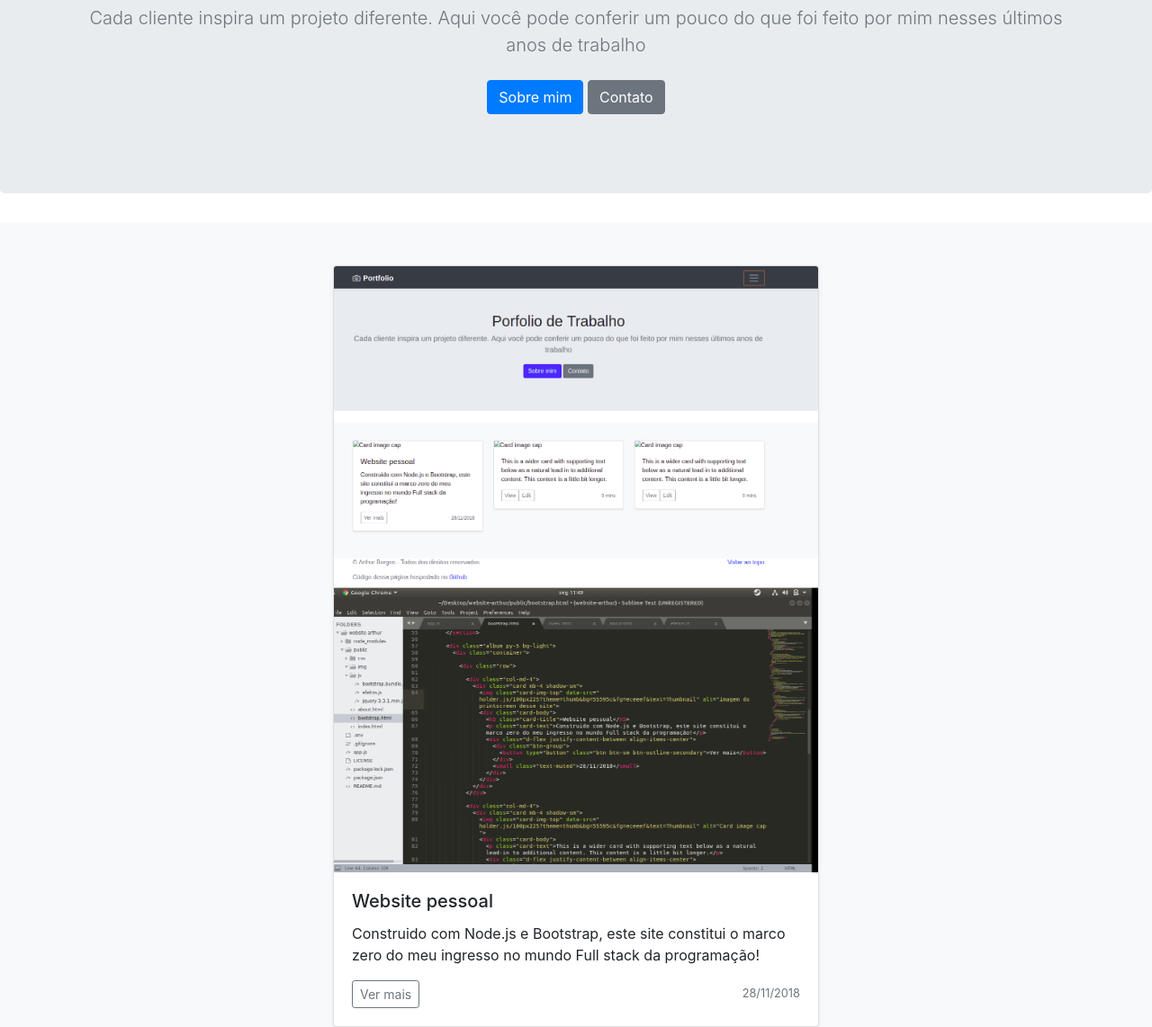
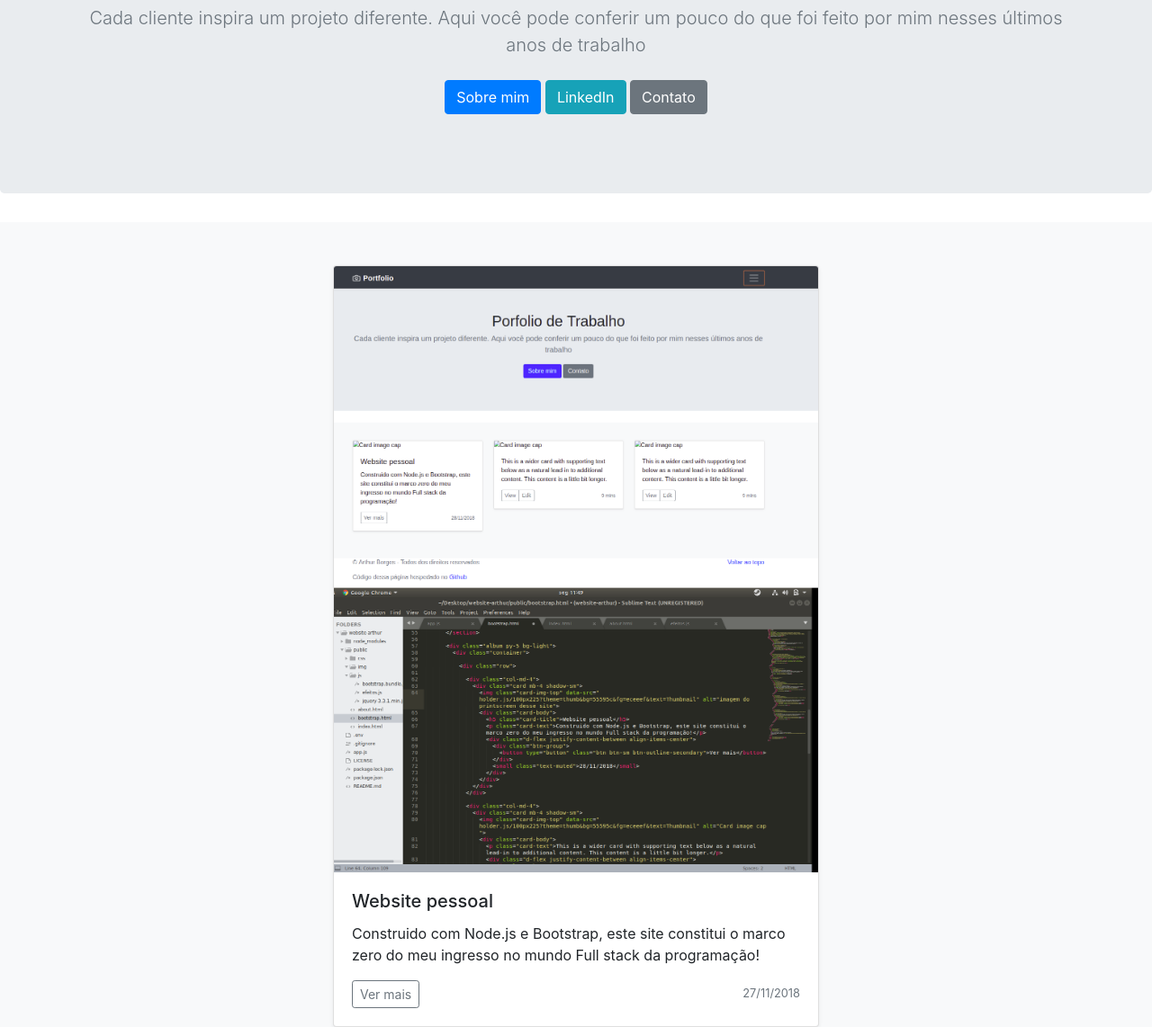
Before and after one commit to arthurborgesdev/website-arthur, a website: page public/index.html in a window 1280 px wide. Shown: the part 181-1323 px from the top of the page at 90% size. Drawn offline with Linux system fonts and the light colour scheme.

Commit message:
Added linkedin button

```diff
--- a/public/index.html
+++ b/public/index.html
@@ -49,7 +49,9 @@
           <p class="lead text-muted">Cada cliente inspira um projeto diferente. Aqui você pode conferir um pouco do que foi feito por mim nesses últimos anos de trabalho</p>
           <p>
             <a href="/about.html" class="btn btn-primary my-2">Sobre mim</a>
+            <a href="https://www.linkedin.com/in/arthurmoises" class="btn btn-info my-2">LinkedIn</a>
             <a href="/contact.html" class="btn btn-secondary my-2">Contato</a>
+
           </p>
         </div>
       </section>
@@ -81,7 +83,7 @@
                           </div>
                           <div class="modal-body">
                             <img class="img-responsive" width="100%" height="auto" src="img/website-pessoal.png" alt="imagem do printscreen desse site">
-                            Dentre as tecnologias utilizadas na construção desse site estão: Node.js, Express, Bootstrap, jQuery, Nodemailer e Inkscape.</p>
+                            Dentre as tecnologias utilizadas na construção desse site estão: Node.js, Express, Bootstrap, jQuery, SendGrid e Inkscape.</p>
                           </div>
                           <div class="modal-footer">
                             <button type="button" class="btn btn-secondary" data-dismiss="modal">Close</button>
@@ -89,7 +91,7 @@
                         </div>
                       </div>
                     </div>
-                    <small class="text-muted">28/11/2018</small>
+                    <small class="text-muted">27/11/2018</small>
                   </div>
                 </div>
               </div>
```
